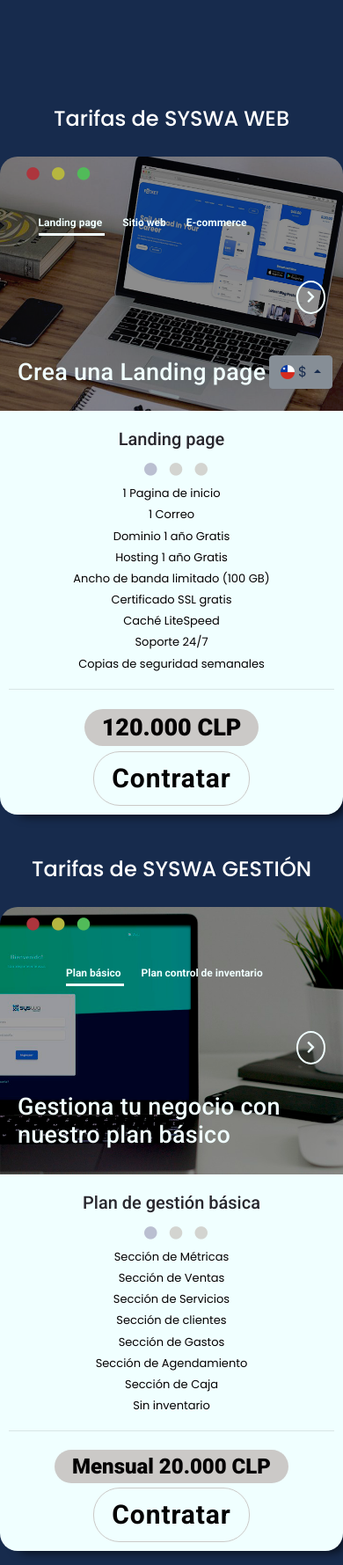
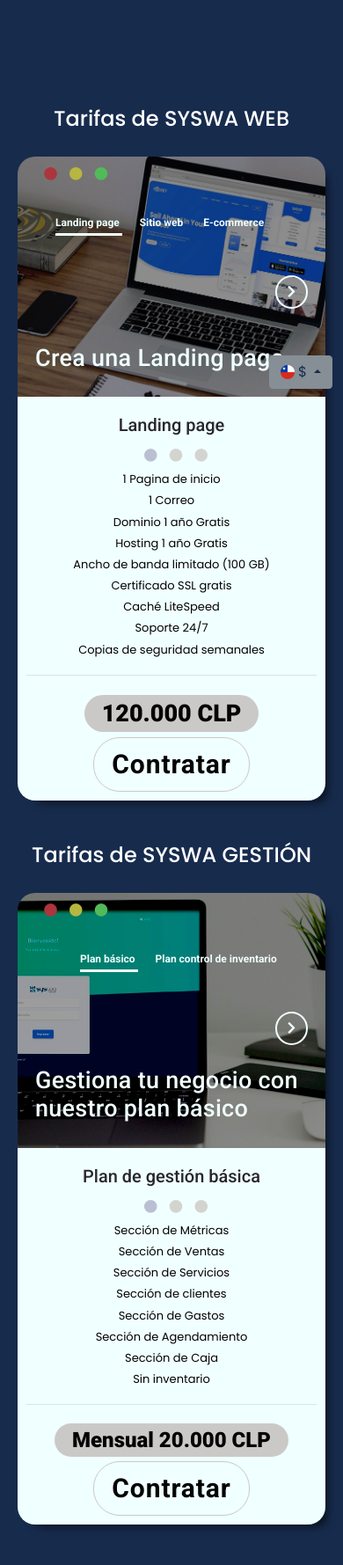
Before and after one commit to carlos349/syswa-web, a PHP site: page /servicios in a window 390 px wide. Shown: the part 356-2135 px from the top of the page at 88% size. Run offline with PHP 8.4, Linux system fonts and the light colour scheme; some libraries are stand-ins or nearby versions.

Commit message:
fixed visual issues

```diff
--- a/views/css/services_responsive.css
+++ b/views/css/services_responsive.css
@@ -227,7 +227,7 @@
 10. 767px
 ************/
 
-@media only screen and (max-width: 770px)
+@media only screen and (max-width: 764px)
 {
 	h1
 	{
@@ -237,6 +237,7 @@
 	{
 		padding-left: 30px;
 	}
+
 	.device_image_container
 	{
 		width: 100%;
@@ -248,6 +249,10 @@
 	.cta_2_content span
 	{
 		font-size: 16px;
+	}
+	.card_design_section{
+		margin-left: 5px;
+		margin-right: 5px;
 	}
 	.image_section{
 		border-radius: 0px;
--- a/views/css/services_styles.css
+++ b/views/css/services_styles.css
@@ -1521,8 +1521,8 @@
 }
 .image_section button{
 	background-color: transparent;
-	border-radius: 60%;
-	padding: 2px 10px;
+	border-radius:50%;
+	padding: 2px 12px;
 	border: solid 2px azure;
 	color: azure;
 	font-size: 1em;
```
